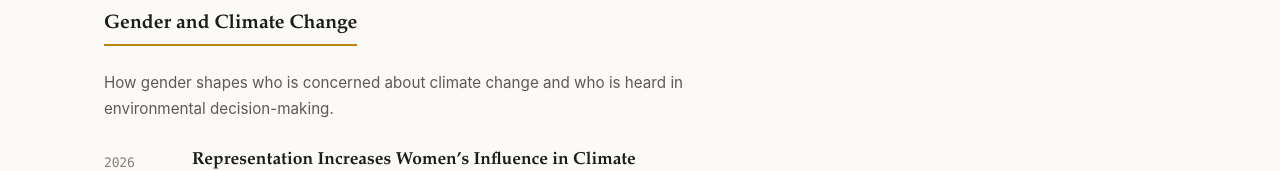
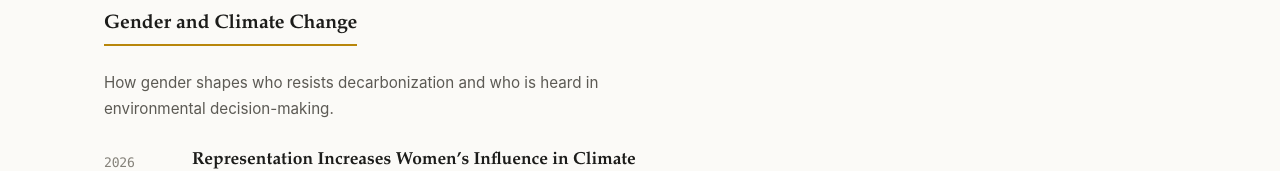
Before and after one commit to amandaclayton/amandaclayton.github.io, a plain HTML site: page research.html in a window 1280 px wide. Shown: the part 507-678 px from the top of the page. Drawn offline with Linux system fonts and the light colour scheme.

Commit message:
Align climate theme blurb with the new hero language

```diff
--- a/research.html
+++ b/research.html
@@ -61,7 +61,7 @@
 
 <div class="theme-block" id="climate" data-theme="climate">
   <h3>Gender and Climate Change</h3>
-  <p class="theme-blurb">How gender shapes who is concerned about climate change and who is heard in environmental decision-making.</p>
+  <p class="theme-blurb">How gender shapes who resists decarbonization and who is heard in environmental decision-making.</p>
   <ul class="pubs">
 <li class="pub">
   <div class="year">2026</div>
```
